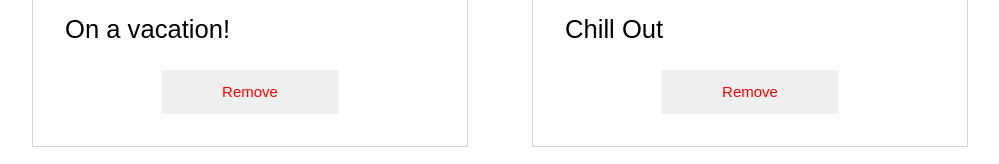
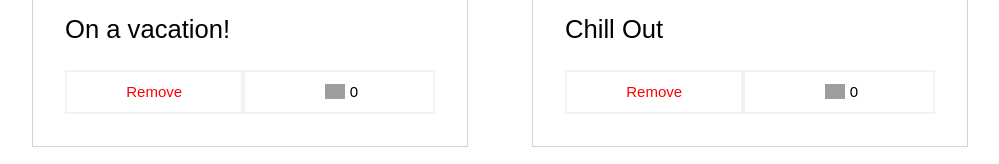
Before and after one commit to jjasonsolomon/photowall-reactjs, a React (Create React App) app: page / in a window 1280 px wide. Shown: the part 744-908 px from the top of the page, without its empty margins (140-1139 px from the left). Built offline with nearby package versions, Linux system fonts and the light colour scheme; grey boxes are pictures that could not be loaded; a web font is replaced by a local one.

Commit message:
Counting comments completed

```diff
--- a/src/Component/Comments.js
+++ b/src/Component/Comments.js
@@ -16,6 +16,7 @@ class Comments extends Component {
      event.preventDefault()
      const comment = event.target.elements.comment.value
      this.props.addComment(comment,this.props.id)
+     event.target.elements.comment.value=''
 
 
     }
--- a/src/Component/Photo.js
+++ b/src/Component/Photo.js
@@ -21,8 +21,19 @@ function Photo(props)
                      props.removePost(props.index, post.id)
                      props.history.push('/')
                 }}>Remove</button>
+
+
+                    <Link   className="button" to ={`/single/${post.id}`}>
+
+                    <div className="comment-count">
+                        <div className="speech-bubble"></div>
+                        {props.comments[post.id] ? props.comments[post.id].length : 0}
+                    </div>
+                </Link>
             </div>
         </figure>;
+
+
 
 }
 
--- a/src/styles/stylesheet.css
+++ b/src/styles/stylesheet.css
@@ -53,19 +53,38 @@ p {
     max-width: none;
 }
 
+
 .button-container {
+    margin: 0 auto;
     display: flex;
+    align-items: center;
     justify-content: center;
-}
+   }
 
-button {
+button, .button, .remove-button {
+    border: 2px solid #f2f2f2;
+    background: none;
     flex-basis: 48%;
+    display: inline-block;
+    line-height: 2;
+    text-decoration: none;
+    padding: 5px;
+    text-align: center;
+    font-size: 15px;
     color: red;
-    font-size: 15px;
-    border: 2px solid #f2f2f2;
-    line-height: 2;
-    padding: 5px;
-}
+    transition: all 0.2s;
+    box-sizing: padding-box;
+   }
+
+button:hover,.button:hover, button:focus, .button:focus {
+    border-color: #00f;
+    outline: 0;
+   }
+
+
+
+
+
 
 .addIcon {
     margin: 20px auto;
@@ -123,14 +142,33 @@ button:hover {
     border: black;
 }
 
+.single-photo .figure {
+    box-shadow: none;
+    margin: 0 2rem 0 0;
+    border: 0;
+    padding: 0;
+    flex: 1 0 60%;
+    max-width: 60%;
+   }
+
+.single-photo .comments {
+    flex: 1 0 40%;
+    max-width: 40%;
+   }
+
+.single-photo .photo {
+    width: 100%;
+    margin: 0;
+   }
+
 .comment {
     width: 100%
-}
+   }
 
 .comment p {
     border-bottom: 1px solid #d3d3d3;
     padding: 0.5rem 0;
-}
+   }
 
 .comment-form input,
 .comment-form textarea {
@@ -141,4 +179,22 @@ button:hover {
     border-bottom: 1px solid #d3d3d3;
     outline: none;
     resize: vertical;
-}
+   }
+
+   .speech-bubble {
+    background: url("https://d30y9cdsu7xlg0.cloudfront.net/png/51904-200.png") center no-repeat;
+    background-size: contain;
+    padding: 10px;
+    margin: 5px;
+    display: inline-block;
+    border: none;
+    position: relative;
+   }
+
+.comment-count {
+    margin: 0 auto;
+    display: flex;
+    align-items: center;
+    justify-content: center;
+    color: black
+   }
```
